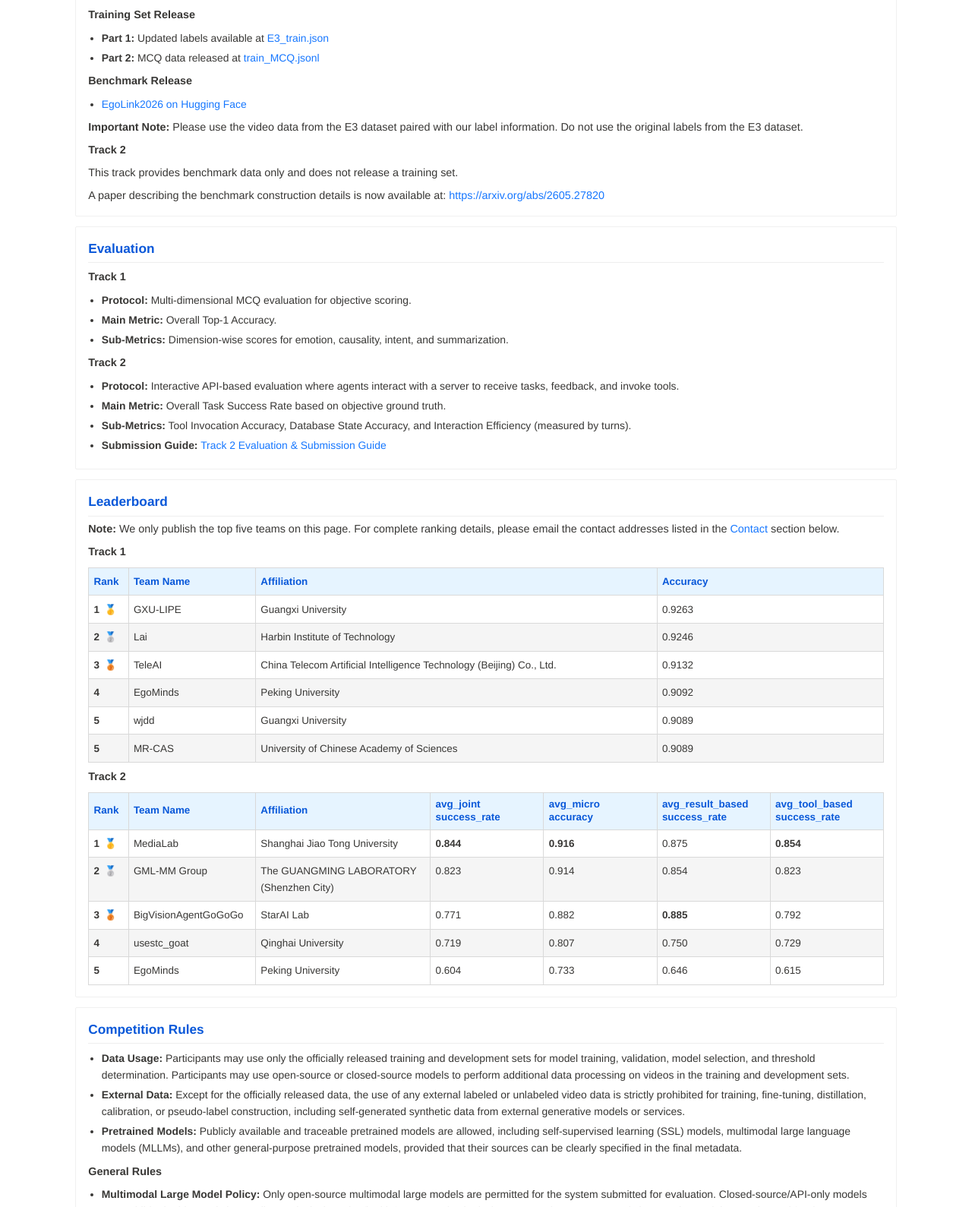
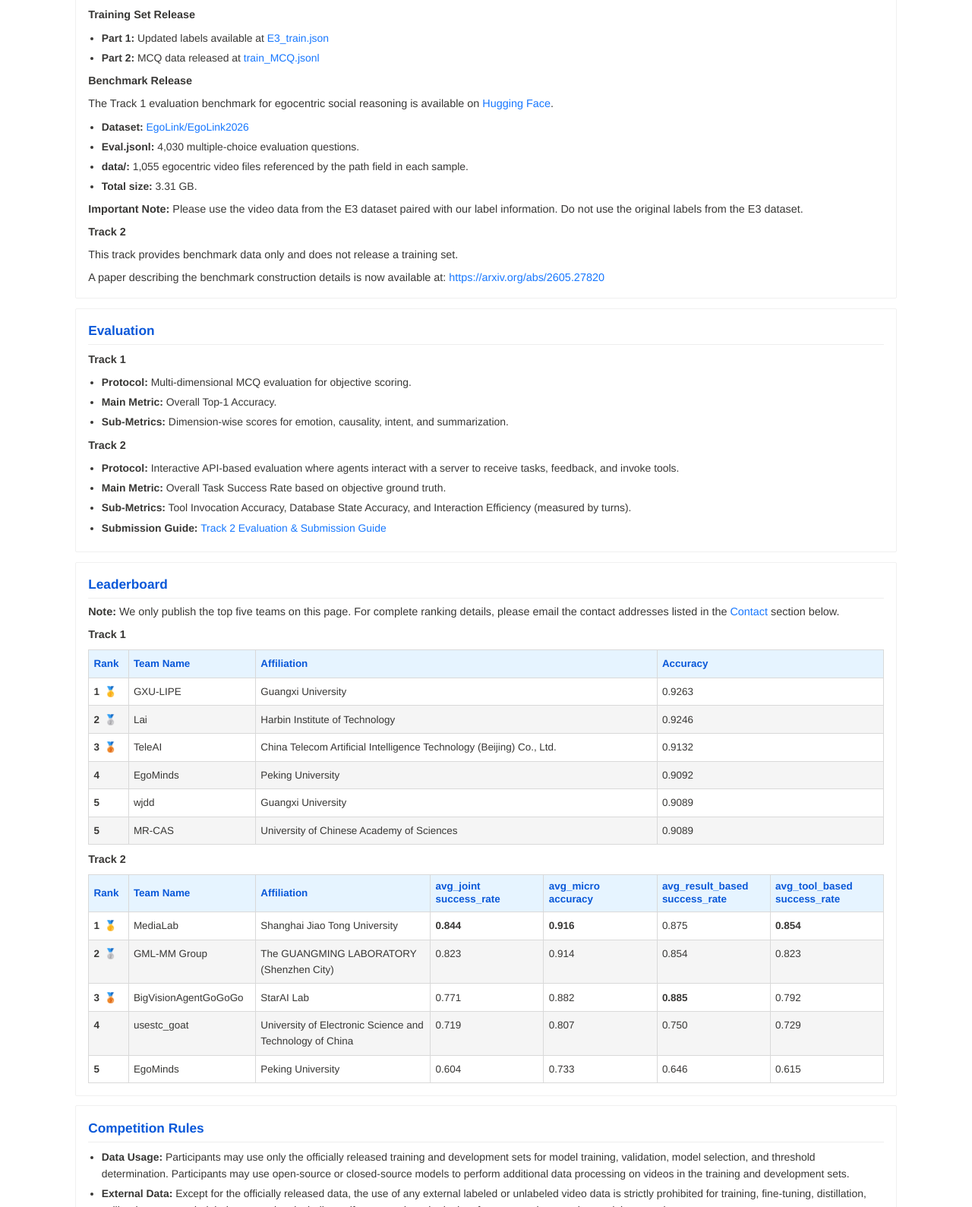
Before and after one commit to ego-link/challenge2026, a website: page index.html in a window 1280 px wide. Shown: the part 2010-3599 px from the top of the page at 76% size. Drawn offline with Linux system fonts and the light colour scheme.

Commit message:
Expand Track 1 benchmark details and fix usestc_goat affiliation.
Document the Hugging Face EgoLink2026 evaluation set structure and correct the Track 2 leaderboard affiliation for usestc_goat to USETC.

Co-authored-by: Cursor <cursoragent@cursor.com>

```diff
--- a/index.html
+++ b/index.html
@@ -196,12 +196,20 @@
           </li>
         </ul>
         <p><strong>Benchmark Release</strong></p>
+        <p>
+          The Track 1 evaluation benchmark for egocentric social reasoning is available on
+          <a href="https://huggingface.co/datasets/EgoLink/EgoLink2026" target="_blank" rel="noopener noreferrer">Hugging Face</a>.
+        </p>
         <ul class="list">
           <li>
+            <strong>Dataset:</strong>
             <a href="https://huggingface.co/datasets/EgoLink/EgoLink2026" target="_blank" rel="noopener noreferrer">
-              EgoLink2026 on Hugging Face
+              EgoLink/EgoLink2026
             </a>
           </li>
+          <li><strong>Eval.jsonl:</strong> 4,030 multiple-choice evaluation questions.</li>
+          <li><strong>data/:</strong> 1,055 egocentric video files referenced by the path field in each sample.</li>
+          <li><strong>Total size:</strong> 3.31 GB.</li>
         </ul>
         <p>
           <strong>Important Note:</strong> Please use the video data from the E3 dataset paired with our label information. Do not use
@@ -356,7 +364,7 @@
               <tr>
                 <td>4</td>
                 <td>usestc_goat</td>
-                <td>Qinghai University</td>
+                <td>University of Electronic Science and Technology of China</td>
                 <td>0.719</td>
                 <td>0.807</td>
                 <td>0.750</td>
```
